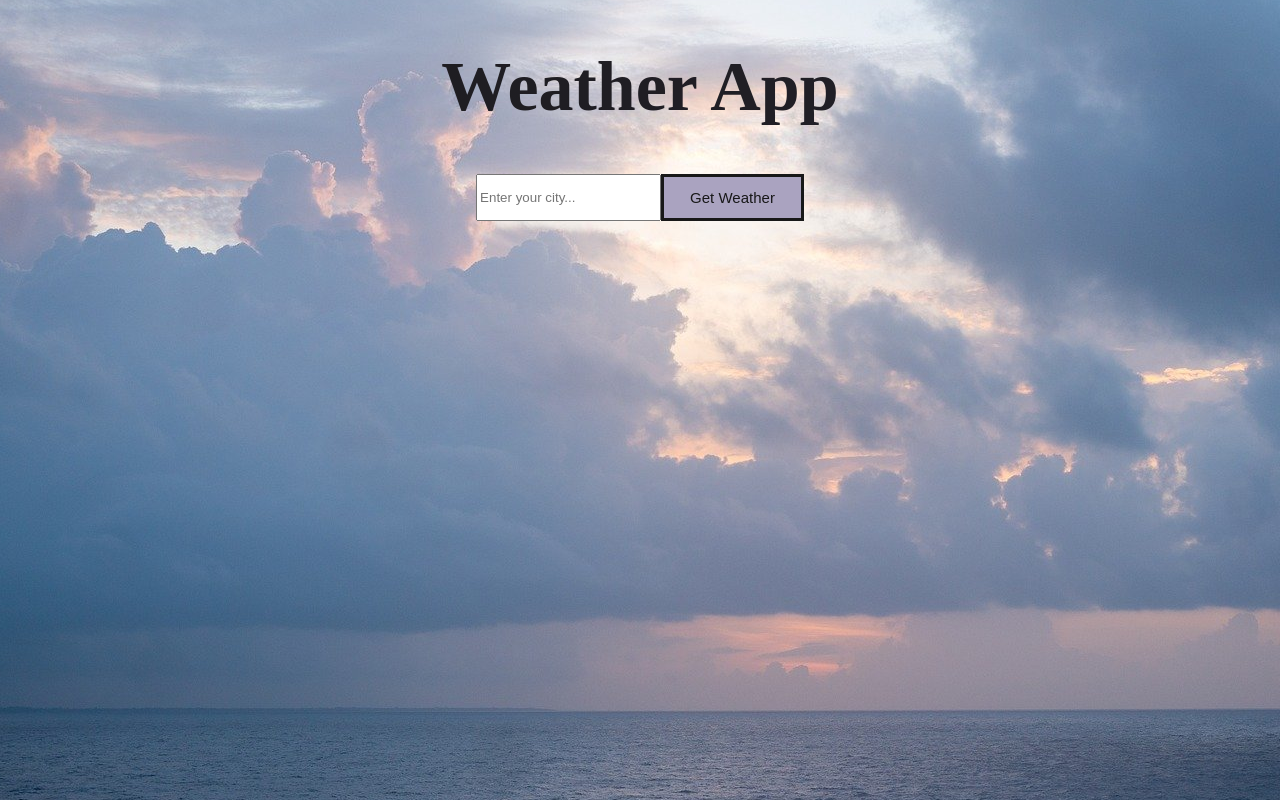
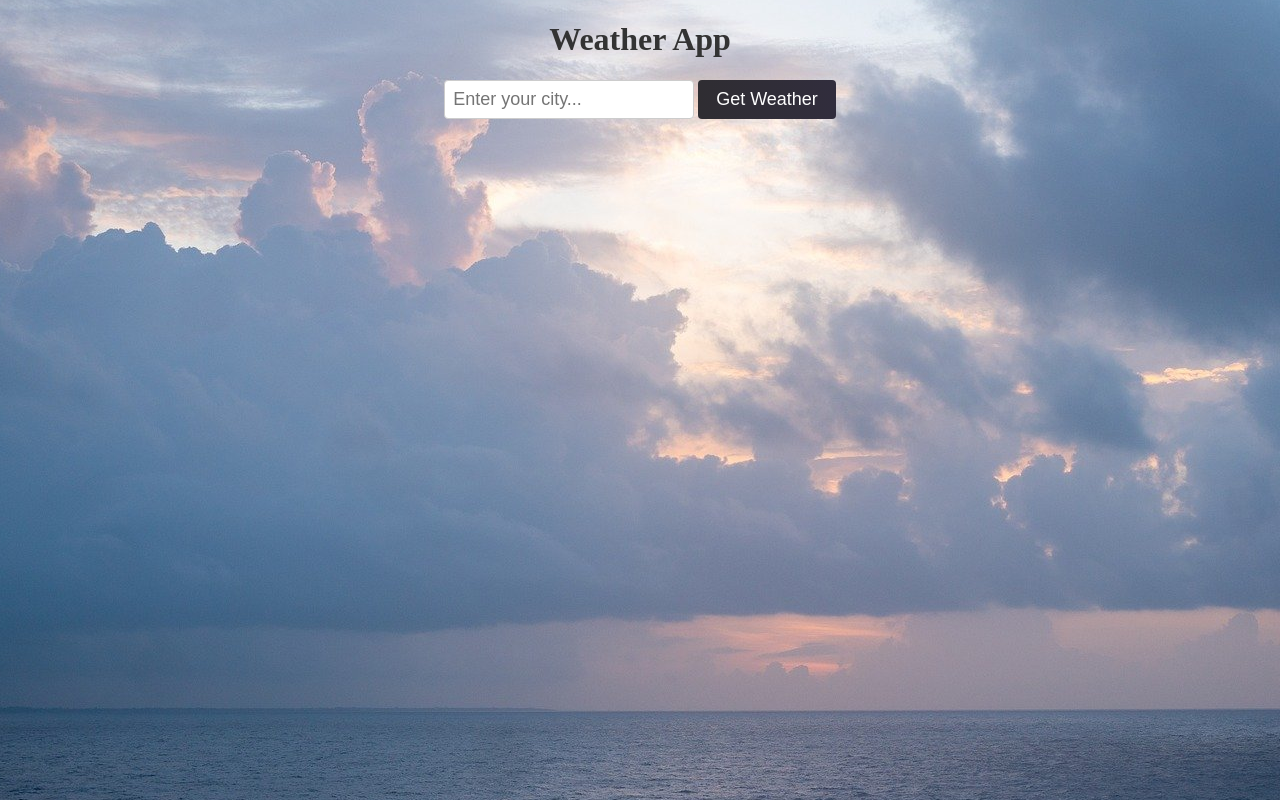
Before and after one commit to DShcherbakova/24_Weather_06_05_2024, a plain HTML site: page index.html in a window 1280 px wide. Drawn offline with Linux system fonts and the light colour scheme.

Commit message:
added styles

```diff
--- a/index.html
+++ b/index.html
@@ -9,17 +9,17 @@
 </head>
 <body>
 
-    <header>
+    <div id="container">
         <h1>Weather App</h1>
-    </header>
 
-    <div class="buttons">
+       <div>
         <input type="text" id="locationInput" placeholder="Enter your city..."/>
         <button class="c-button"  id="getWeatherButton" type="button">Get Weather</button>
+       </div>
+
+        <div class="text" id="weatherContainer"></div>
     </div>
 
 
-    <div class="text" id="weatherContainer"></div>
-
 </body>
 </html>
--- a/script.js
+++ b/script.js
@@ -86,10 +86,5 @@ function displayWeather({
     <p>Sunrise: ${sunriseTime.getHours()}:${sunriseTime.getMinutes()}:${sunriseTime.getSeconds()}</p>
     <p>Sunset: ${sunsetTime.getHours()}:${sunsetTime.getMinutes()}:${sunsetTime.getSeconds()}</p>
   `;
+  weatherContainer.classList.add('weatherContainer');
 }
-
-// <img src="https://openweathermap.org/img/wn${icon}.png" />
-// Необходимо реализовать погодную аппликацию. Эту задачу мы поделили на 2 этапа:
-// 1. Считать введённую пользователем информацию из input и на основании этой информации
-// сделать запрос на сервере и получить информацию о погоде в данном месте;
-// 2. Отобразить полученный результат на странице
--- a/style.css
+++ b/style.css
@@ -4,35 +4,37 @@ html {
     background-attachment: fixed;
 }
 
+#container {
+  max-width: 400px;
+  margin: 0 auto;
+  text-align: center;
+}
 
 h1 {
-    text-align: center;
-    font-size: 70px;
-    font-weight: 600;
-    background-image: linear-gradient(to left, #23212a, #1c1b1d);
-    color: transparent;
-    background-clip: text;
+  color: #333;
 }
 
-.buttons {
-    width: 100%;
-    display: flex;
-    flex-wrap: wrap;
-    justify-content: center;
+input[type="text"] {
+  padding: 8px;
+  font-size: 18px;
+  border: 1px solid #ccc;
+  border-radius: 4px;
 }
 
-
-.c-button {
-    display: inline-block;
-    color: #181818;
-    background: #aaa3c0;
-    font-size: 15px;
-    font-weight: 500;
-    padding: 12px 26px;
-    border: 3px solid;
-    text-decoration: none;
+button {
+  padding: 9px 18px;
+  font-size: 18px;
+  background-image: linear-gradient(to left, #312d3d, #2f2d32);
+  color: #fff;
+  border: none;
+  border-radius: 4px;
+  cursor: pointer;
 }
 
-.text {
-    text-align: center;
+.weatherContainer {
+  margin-top: 20px;
+  border: 1px solid #ccc;
+  border-radius: 4px;
+  padding: 20px;
+  box-shadow: 0 4px rgba(0, 0, 0, 0.1);
 }
```
